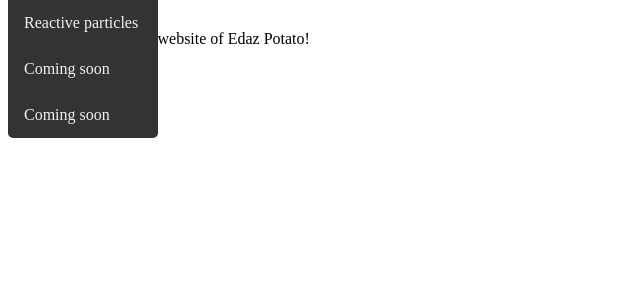
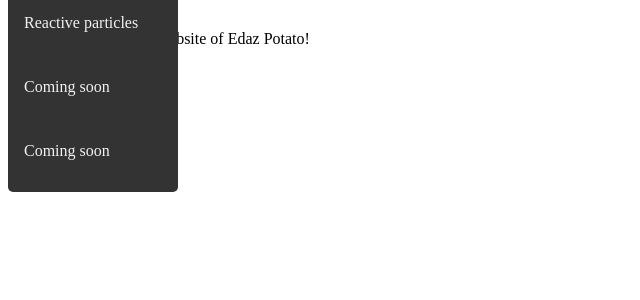
Before and after one commit to edazpotato/edazpotato.github.io, a PHP site: page / in a window 1280 px wide. Shown: the top 300 px of the page, without its empty margins (0-640 px from the left). Run offline with PHP 8.4, Linux system fonts and the light colour scheme.

Commit message:
Update homepage-style.css

```diff
--- a/homepage-style.css
+++ b/homepage-style.css
@@ -3,8 +3,11 @@
   background-color: #333;
   position: fixed; /* Set the navbar to fixed position */
   top: 0; /* Position the navbar at the top of the page */
-  width: 150px;
+  width: 170px;
   border-radius: 0px 0px 5px 5px;
+  display: flex;
+  flex-direction: column;
+  min-height: 150px;
 }
 
 /* Links inside the navbar */
```
